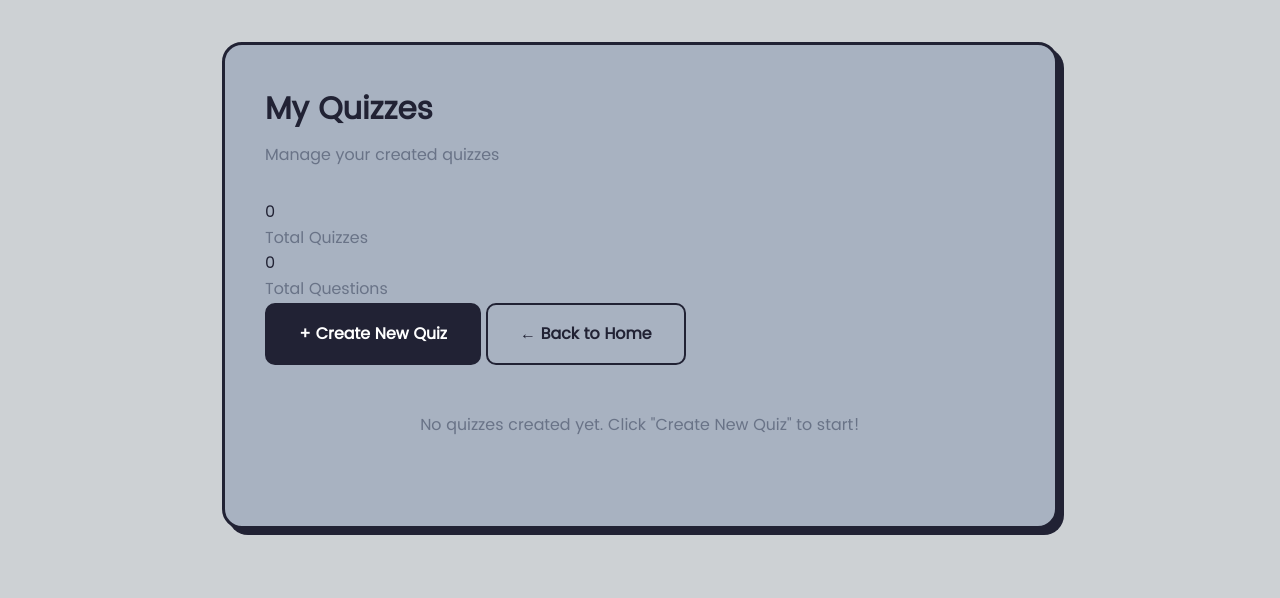
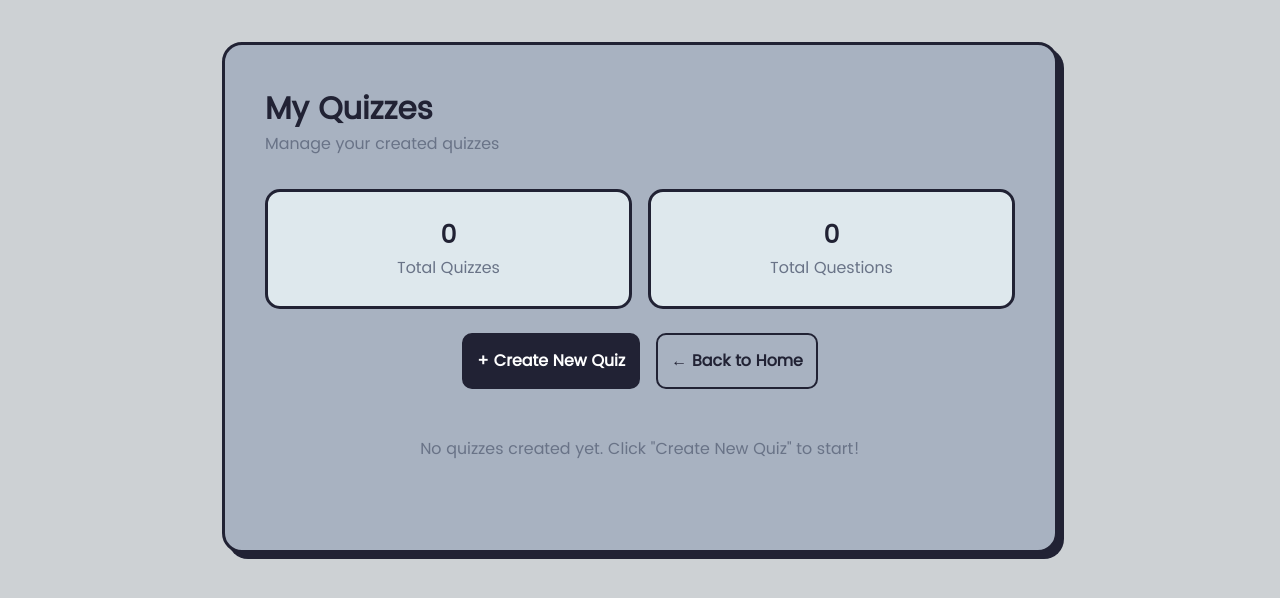
Before and after one commit to romanjosephgallardo/quizvoir, a plain HTML site: page index.html in a window 1280 px wide. Both pictures are taken after a click on the button "Teacher". Shown: the part 114-712 px from the top of the page. Drawn offline with Linux system fonts and the light colour scheme.

Commit message:
chore: improve teacher actions tab

```diff
--- a/index.html
+++ b/index.html
@@ -89,7 +89,7 @@
                 <div class="error hidden" id="t-error"></div>
                 <div style="margin-top: 2rem; display: flex; gap: 1rem; flex-wrap: wrap;">
                     <button class="btn btn-primary" onclick="addQuestion()">+ Add Question</button>
-                    <button class="btn btn-success" onclick="saveQuiz()">💾 Save Quiz</button>
+                    <button class="btn btn-success" onclick="saveQuiz()">🗁 Save Quiz</button>
                     <button class="btn btn-outline" onclick="switchView('teacher-dashboard')">Cancel</button>
                 </div>
             </div>
--- a/style.css
+++ b/style.css
@@ -72,12 +72,6 @@ body {
     padding: 3rem 2rem;
 }
 
-#quizVoirLogo {
-    padding: 0;
-    margin: 0;
-}
-
-
 /* Header */
 .header {
     display: flex;
@@ -151,11 +145,7 @@ body {
     color: white;
 }
 
-
-/* =========================
-   ROLE SELECTION
-========================= */
-
+/* Role Selection */
 .role-container {
     display: flex;
     flex-direction: column;
@@ -233,10 +223,7 @@ body {
 }
 
 
-/* =========================
-   CARDS
-========================= */
-
+/* Card */
 .card,
 .question-card,
 .question-block,
@@ -279,18 +266,34 @@ body {
     box-shadow: 8px 8px 0 var(--dark-gray-blue);
 }
 
+.stats-grid {
+    display: grid;
+    grid-template-columns: repeat(2, minmax(0, 1fr));
+    gap: 1rem;
+    margin-bottom: 1.5rem;
+}
 
-/* =========================
-   TYPOGRAPHY
-========================= */
+.stat-card {
+    padding: 1.5rem;
+    text-align: center;
+    background: var(--light-azure);
+    border: 3px solid var(--dark-gray-blue);
+    border-radius: 15px;
+}
 
+.stat-value {
+    font-size: var(--fs-lg);
+    font-weight: bold;
+    color: var(--dark-gray-blue);
+}
+
+/*  Typography */
 .card-header {
     margin-bottom: 2rem;
 }
 
 .card-title {
-    margin-bottom: 0.5rem;
-
+    margin-bottom: -3px;
     font-size: var(--fs-xl);
     color: var(--dark-gray-blue);
 }
@@ -323,24 +326,18 @@ body {
 }
 
 
-/* =========================
-   BUTTONS
-========================= */
 
+/* Buttons */
 .btn {
     display: inline-flex;
     align-items: center;
     gap: 0.5rem;
-
-    padding: 1rem 2rem;
-
+    padding: 13px 13px;
     border: 2px solid var(--dark-gray-blue);
     border-radius: 10px;
-
     font-size: var(--fs-base);
     font-weight: 600;
     text-decoration: none;
-
     cursor: pointer;
     transition: all 0.2s;
 }
@@ -392,19 +389,14 @@ body {
 }
 
 
-/* =========================
-   FORMS
-========================= */
-
+/* Form Actions */
 .form-group {
     margin-bottom: 1.5rem;
 }
 
 label {
     display: block;
-
     margin-bottom: 0.5rem;
-
     font-size: var(--fs-base);
     font-weight: 600;
 }
@@ -440,10 +432,14 @@ textarea {
 }
 
 
-/* =========================
-   RESPONSIVE
-========================= */
+/* Misc */
+.teacher-actions {
+    display: flex;
+    gap: 1rem;
+    justify-content: center;
+}
 
+/* Simple Responsiveness */
 @media (max-width: 768px) {
 
     .container,
```
